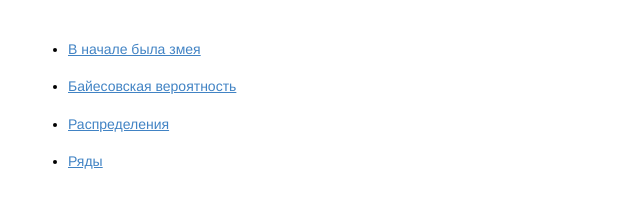
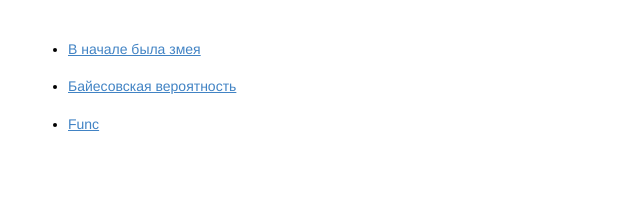
Before and after one commit to cde8eae8/cde8eae8.github.io, a plain HTML site: page index.html in a window 1280 px wide. Shown: the whole page, without its empty margins (0-640 px from the left). Drawn offline with nearby package versions, Linux system fonts and the light colour scheme.

Commit message:
function added to index

```diff
--- a/index.html
+++ b/index.html
@@ -312,8 +312,7 @@
 <ul>
 <li><a href="1.Begin.md.html">В начале была змея</a></li>
 <li><a href="3.Байес.md.html">Байесовская вероятность</a></li>
-<li><a href="4.Distr.md.html">Распределения</a></li>
-<li><a href="5.Series.md.html">Ряды</a></li>
+<li><a href="functions.md.html">Func</a></li>
 </ul>
 </body>
 </html>
```
